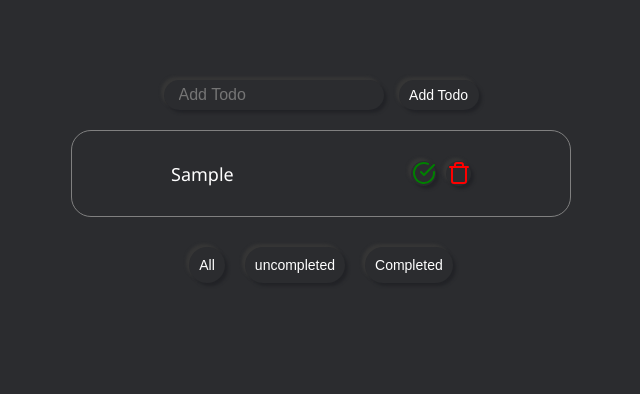
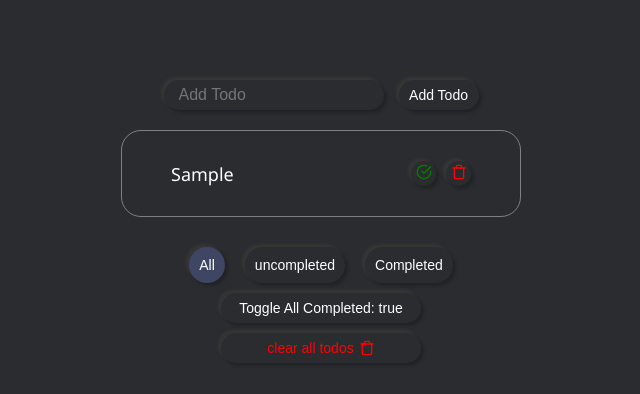
Before and after one commit to ElsayedAbdullah/reactjs-todo-app, a React (Vite) app: page / in a window 1280 px wide. Both pictures are taken after typing "Sample" into the empty fields and a click on the button "Add Todo". Shown: the top 394 px of the page, without its empty margins (319-959 px from the left). Built offline with nearby package versions, Linux system fonts and the light colour scheme.

Commit message:
adding a confirmation message when delete todo

```diff
--- a/src/App.css
+++ b/src/App.css
@@ -77,7 +77,6 @@ body {
 }
 .all-btn {
   width: 200px;
-  margin: 10px 0;
 }
 
 .todos-list {
@@ -86,9 +85,13 @@ body {
   border: 1px solid gray;
   padding: 20px;
   border-radius: 20px;
-  max-width: 500px;
+  max-width: 400px;
 }
 
 .todos-list > div {
   margin-bottom: 10px;
 }
+
+.update-btn.active {
+  background-color: #3f4663;
+}
--- a/src/App.tsx
+++ b/src/App.tsx
@@ -2,6 +2,7 @@ import { useEffect, useState } from "react";
 import "./App.css";
 import TodoForm, { ITodo } from "./components/TodoForm";
 import Todo from "./components/Todo";
+import { Trash } from "lucide-react";
 
 function App() {
   const [todos, setTodos] = useState<ITodo[]>(
@@ -9,6 +10,7 @@ function App() {
   );
   const [status, setStatus] = useState<string>("all");
   const [filteredTodos, setFilteredTodos] = useState<ITodo[]>([]);
+  const [toggleAllCompleted, setToggleAllCompleted] = useState(true);
 
   useEffect(() => {
     filterHandler();
@@ -46,7 +48,11 @@ function App() {
 
   // deleting todo from the list
   function deleteTodo(id: string) {
-    setTodos(todos.filter((todo) => todo.id !== id));
+    // prompt("Are you sure to delete this todo?");
+    if (window.confirm("Are you sure to delete this todo?")) {
+      setTodos(todos.filter((todo) => todo.id !== id));
+    }
+    return;
   }
 
   // toggle todo
@@ -81,7 +87,7 @@ function App() {
 
       <div>
         <button
-          className="update-btn btn"
+          className={`update-btn btn ${status === "all" ? "active" : ""}`}
           onClick={() => {
             setStatus("all");
           }}
@@ -89,17 +95,61 @@ function App() {
           All
         </button>
         <button
-          className="update-btn btn"
+          className={`update-btn btn ${
+            status === "uncompleted" ? "active" : ""
+          }`}
           onClick={() => setStatus("uncompleted")}
         >
           uncompleted
         </button>
         <button
-          className="update-btn btn"
+          className={`update-btn btn ${status === "completed" ? "active" : ""}`}
           onClick={() => setStatus("completed")}
         >
           Completed
         </button>
+      </div>
+
+      <div style={{ gap: "10px", flexDirection: "column", display: "flex" }}>
+        {todos.some((todo) => todo.completed === true) ? (
+          <button
+            className="all-btn btn"
+            onClick={() => setTodos(todos.filter((todo) => !todo.completed))}
+          >
+            Clear Completed Todos
+          </button>
+        ) : null}
+        <button
+          className="all-btn btn"
+          onClick={() => {
+            setTodos(
+              todos.map((todo) => {
+                return {
+                  ...todo,
+                  completed: toggleAllCompleted,
+                };
+              })
+            );
+            setToggleAllCompleted(!toggleAllCompleted);
+          }}
+        >
+          Toggle All Completed: {`${toggleAllCompleted}`}
+        </button>
+        {todos.length ? (
+          <button
+            className="btn all-btn"
+            style={{
+              display: "flex",
+              gap: "5px",
+              alignItems: "center",
+              justifyContent: "center",
+              color: "red",
+              fontSize: "14px",
+            }}
+          >
+            <span>clear all todos</span> <Trash size={16} />
+          </button>
+        ) : null}
       </div>
     </div>
   );
--- a/src/components/Todo.tsx
+++ b/src/components/Todo.tsx
@@ -22,10 +22,10 @@ const Todo = ({ id, text, completed, deleteTodo, toggleTodo }: IProps) => {
       </p>
       <div style={{ gap: "10px", justifyContent: "flex-end", display: "flex" }}>
         <button className="btn delete-btn" onClick={() => toggleTodo(id)}>
-          <CheckCircle color="green" />
+          <CheckCircle color="green" size={16} />
         </button>
         <button className="btn delete-btn" onClick={() => deleteTodo(id)}>
-          <Trash color="red" />
+          <Trash color="red" size={16} />
         </button>
       </div>
     </div>
```
